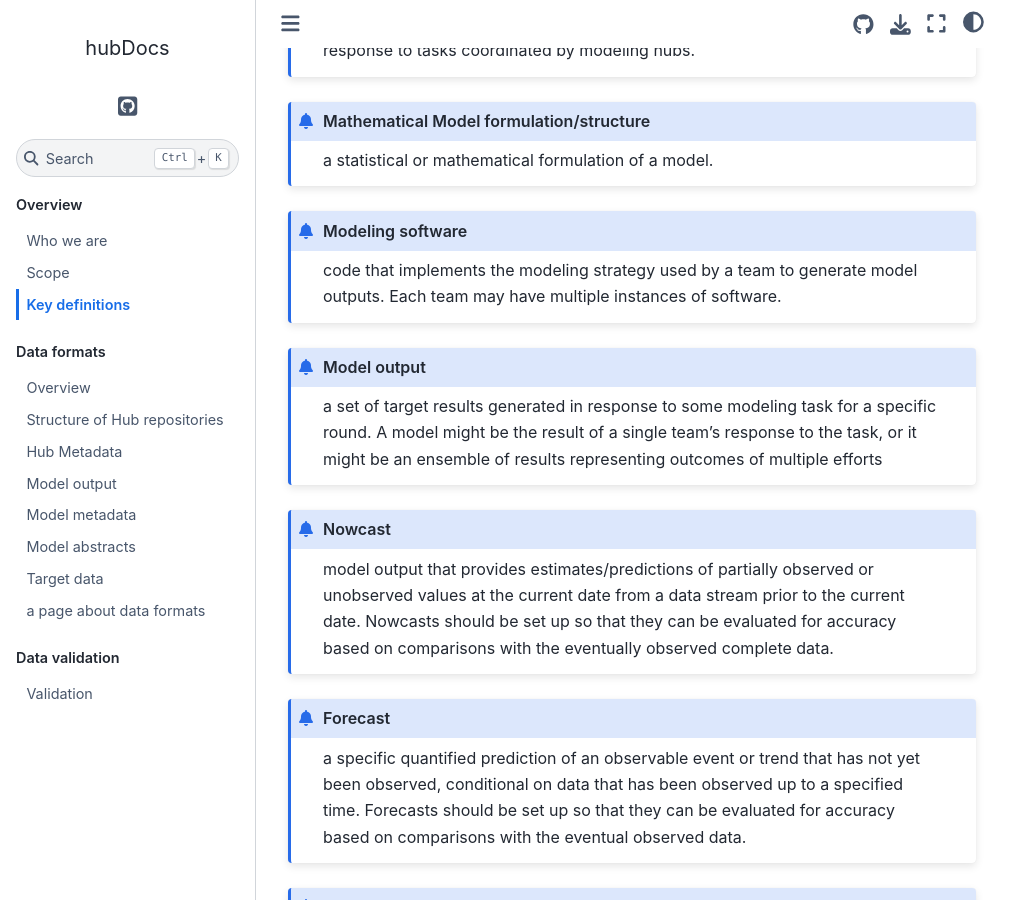
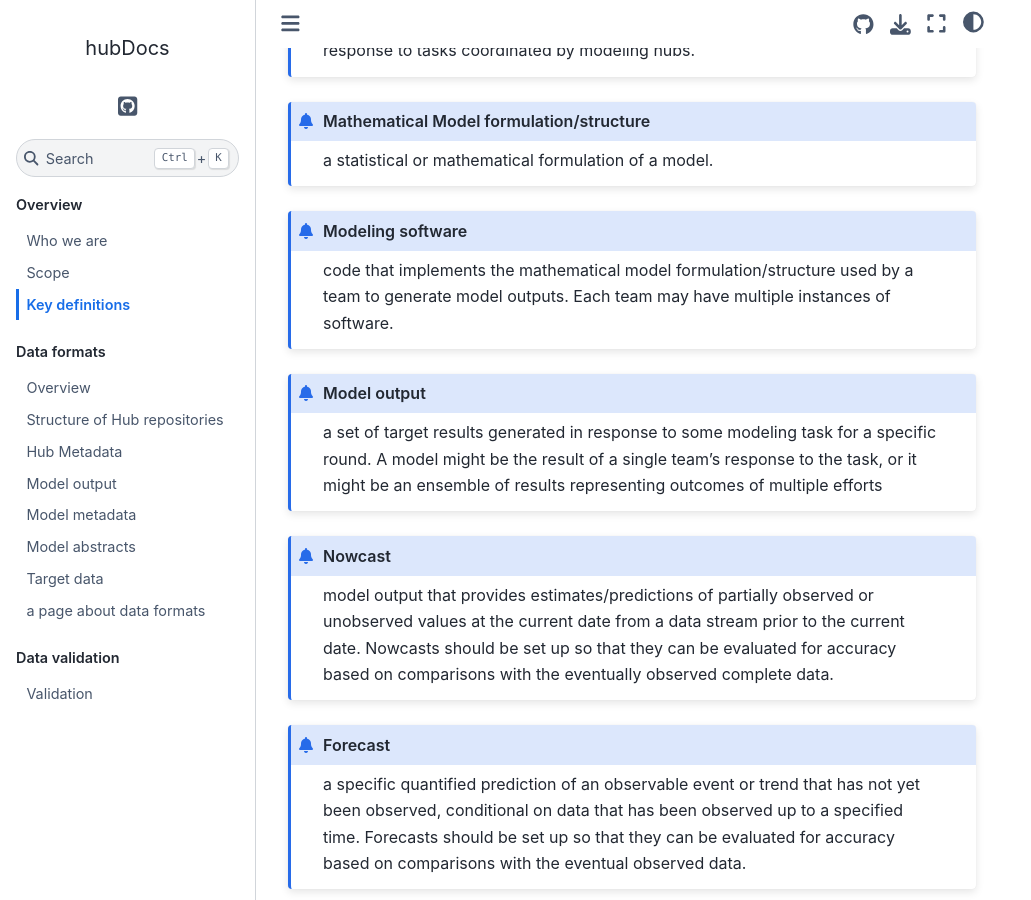
Before and after one commit to hubverse-org/hubDocs, a Sphinx documentation site: the page built from docs/source/overview/definitions.md, in a window 1280 px wide and 900 px high, scrolled down 986 px. Shown: the whole window, without its empty margins (0-1031 px from the left). Built offline with Sphinx 7.4.7 and the Sphinx Book theme 1.1.4, drawn with Linux system fonts in a browser that asks for light colours.

Commit message:
update modeling software definition closes #22

````diff
--- a/docs/source/overview/definitions.md
+++ b/docs/source/overview/definitions.md
@@ -25,7 +25,7 @@ a statistical or mathematical formulation of a model.
 ```
 
 ```{admonition} Modeling software
-code that implements the modeling strategy used by a team to generate model outputs. Each team may have multiple instances of software.
+code that implements the mathematical model formulation/structure used by a team to generate model outputs. Each team may have multiple instances of software.
 ```
 
 ```{admonition} Model output
````
